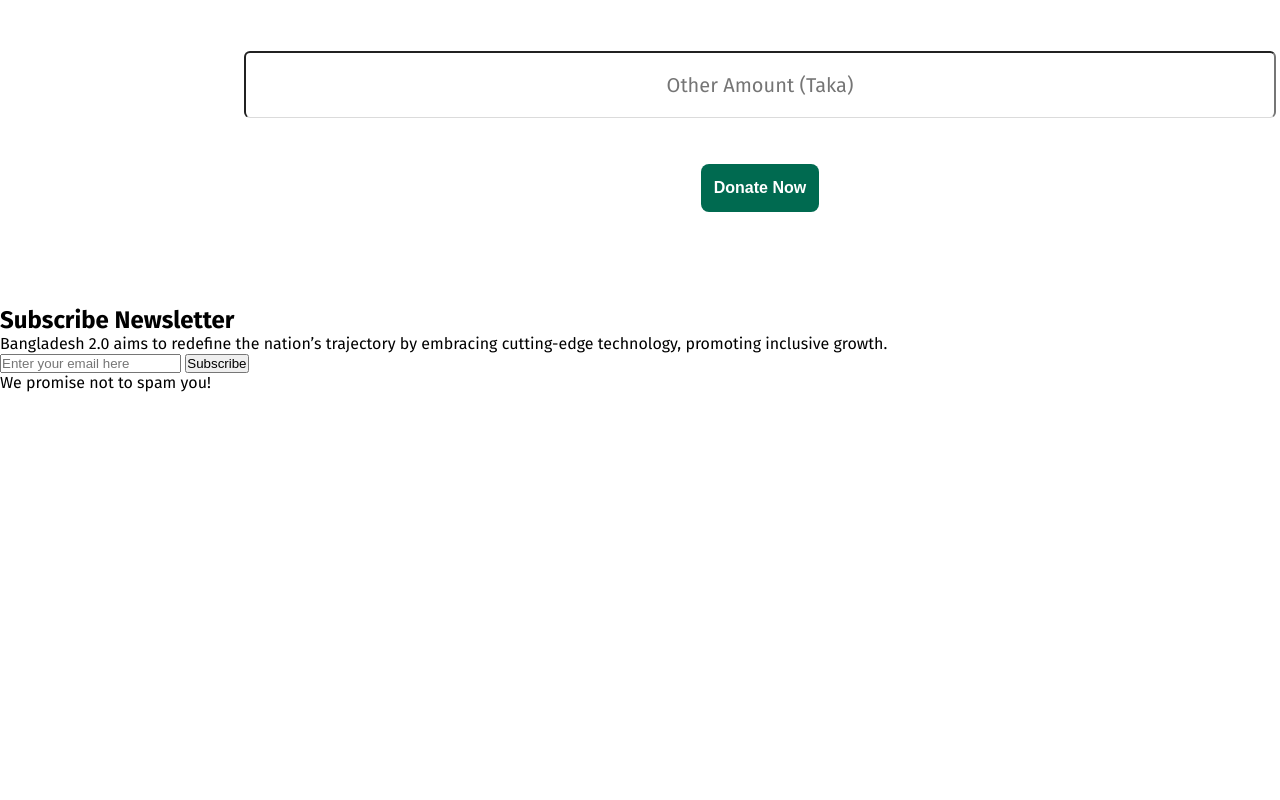
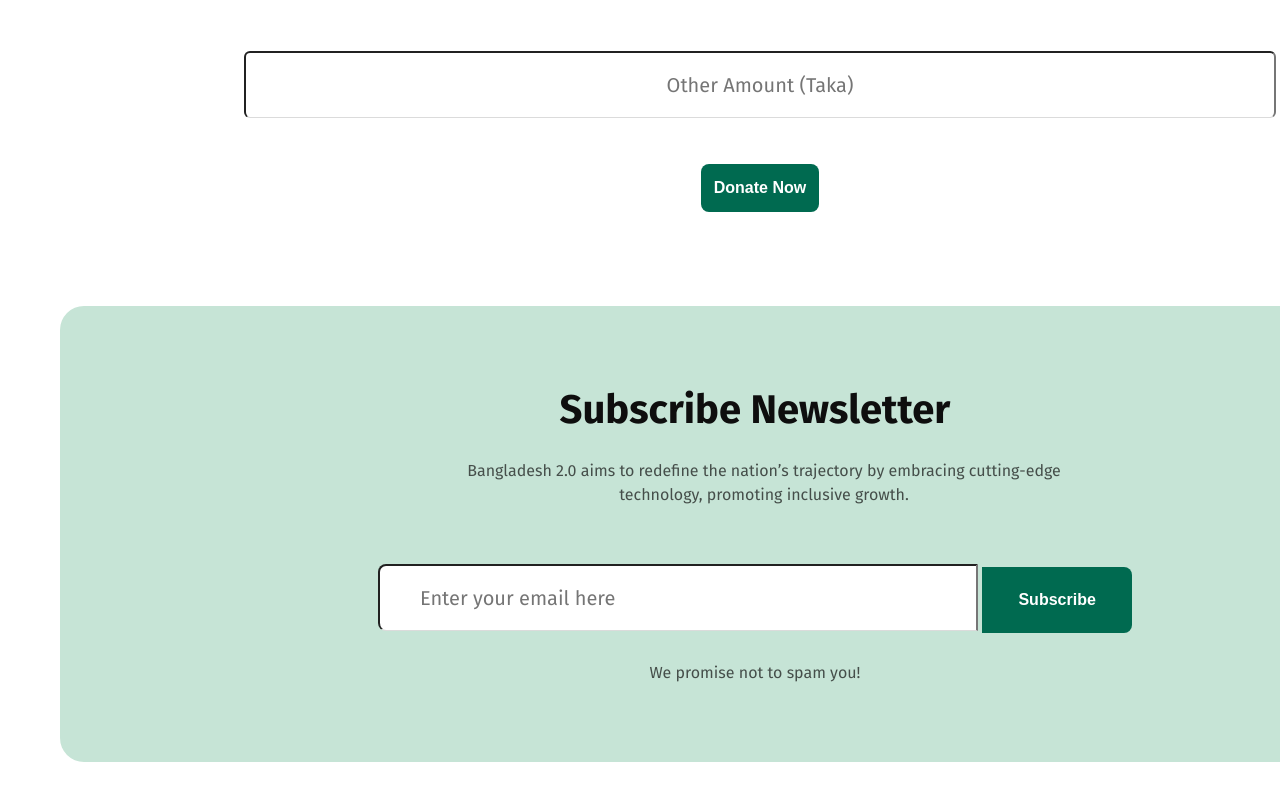
Before and after one commit to Kazi-Mehedy/Assignment-1, a plain HTML site: page index.html in a window 1280 px wide. Shown: the part 2926-3726 px from the top of the page. Before the commit the page ends 3318 px from the top, so only its background shows below. Drawn offline with Linux system fonts and the light colour scheme.

Commit message:
Update style.css
News letter Section CSS

```diff
--- a/style.css
+++ b/style.css
@@ -423,3 +423,74 @@
 	margin: 14px 0px;
 	padding: 13px;
   }
+  /* section news letter */
+  #news-letter{
+	border-radius: 24px;
+	background: rgb(198, 228, 214);
+	width: 1190px;
+	margin: 80px 60px;
+	padding: 80px 100px;
+	text-align: center;
+  }
+  .subscribe-title{
+	color: rgb(14, 14, 14);
+	font-size: 40px;
+	font-weight: 700;
+	line-height: 48px;
+	letter-spacing: 0%;
+	text-align: center;
+  }
+  .news-letter-para{
+	width: 622px;
+	text-align: center;
+	color: rgba(14, 14, 14, 0.7);
+	font-size: 16px;
+	font-weight: 400;
+	line-height: 24px;
+	letter-spacing: 0%;
+	text-align: center;
+	margin-left: 293px;
+	margin-top: 25px;
+	margin-bottom: 25px;
+  }
+
+  .news-letter-inpt{
+	width: 600px;
+	box-sizing: border-box;
+	border-bottom: 1px solid rgba(14, 14, 14, 0.15);
+	margin: 32px 0px;
+	padding: 20px 40px 20px 40px;
+	text-align: left;
+	border-radius: 8px 0px 0px 8px;
+	background: rgb(255, 255, 255);
+	color: rgba(14, 14, 14, 0.3);
+	font-family: Fira Sans;
+	font-size: 20px;
+	font-weight: 400;
+	line-height: 24px;
+	letter-spacing: 0%;
+  }
+
+  .subscriber-button{
+	width: 150px;
+	height: 66px;
+	background: none;
+	color: rgb(255, 255, 255);
+	font-size: 16px;
+	font-weight: 600;
+	line-height: 22px;
+	letter-spacing: 0%;
+	border: none;
+	border-radius: 0px 8px 8px 0px;
+	background: rgb(0, 106, 80);
+	margin: 14px 0px;
+	padding: 13px;
+  }
+  .finishing-para{
+	color: rgba(14, 14, 14, 0.7);
+	font-size: 16px;
+	font-weight: 400;
+	line-height: 19px;
+	letter-spacing: 0%;
+	text-align: center;
+  }
```
